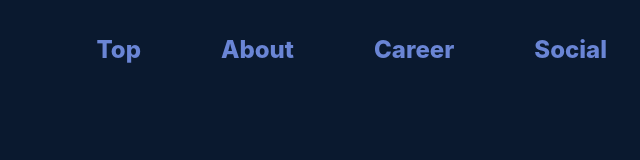
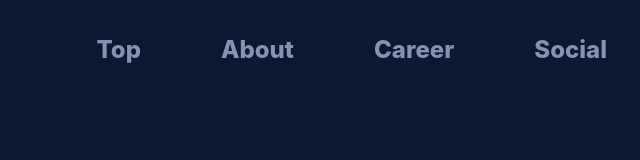
Before and after one commit to Haru-Kobayashi073/my-portfolio, a React (Vite) app: page / in a window 1280 px wide. Shown: the top 160 px of the page, without its empty margins (569-1209 px from the left). Built offline with nearby package versions, Linux system fonts and the light colour scheme.

Commit message:
change: header text color

```diff
--- a/src/App.css
+++ b/src/App.css
@@ -34,7 +34,7 @@ header li {
 }
 
 header a {
-  color: #6a85d5;
+  color: #8892B0;
   position: relative;
   display: inline-block;
   text-decoration: none;
--- a/src/index.css
+++ b/src/index.css
@@ -2,7 +2,6 @@
   font-family: Inter, system-ui, Avenir, Helvetica, Arial, sans-serif;
   line-height: 1.5;
   font-weight: 400;
-
   color-scheme: light dark;
   font-synthesis: none;
   text-rendering: optimizeLegibility;
```
